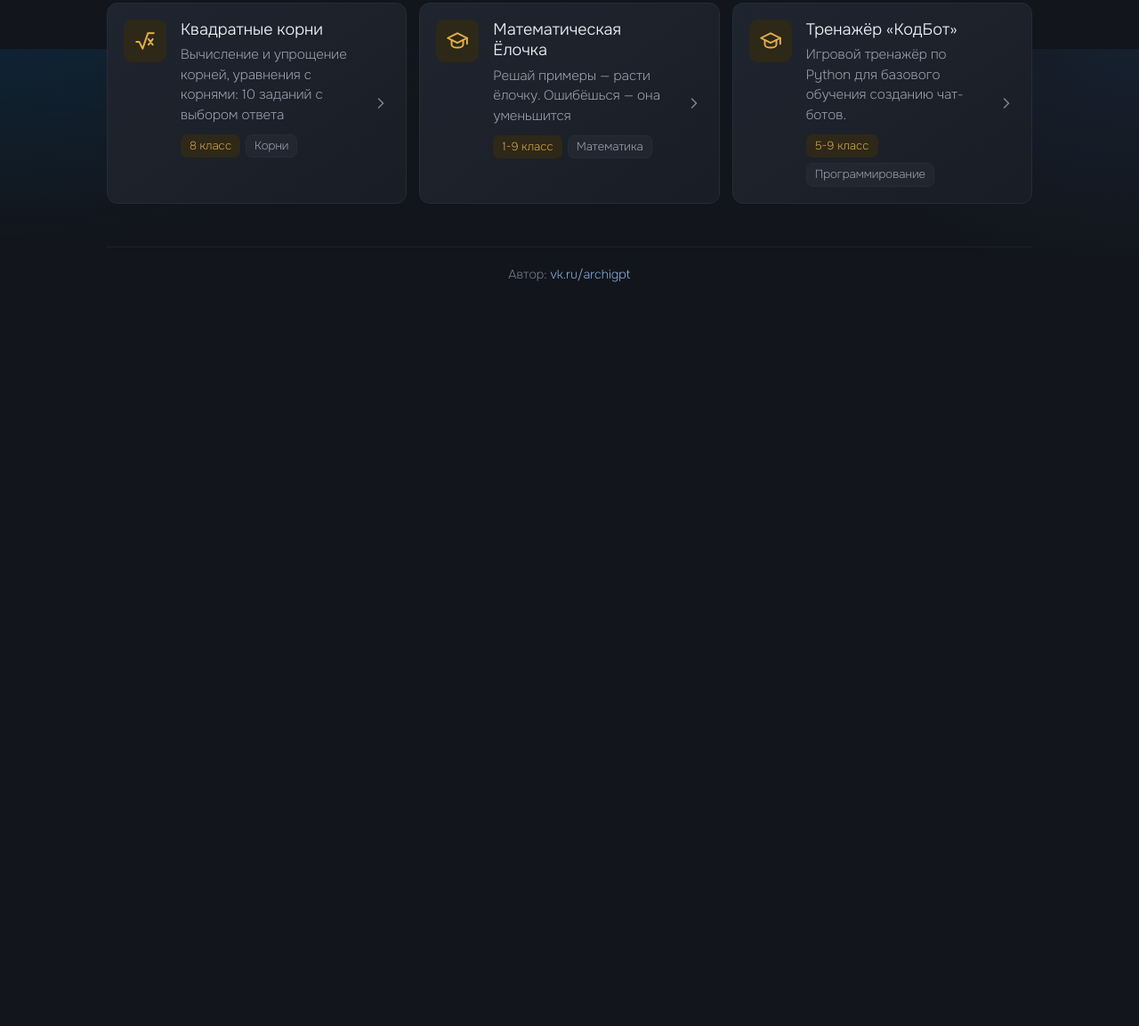
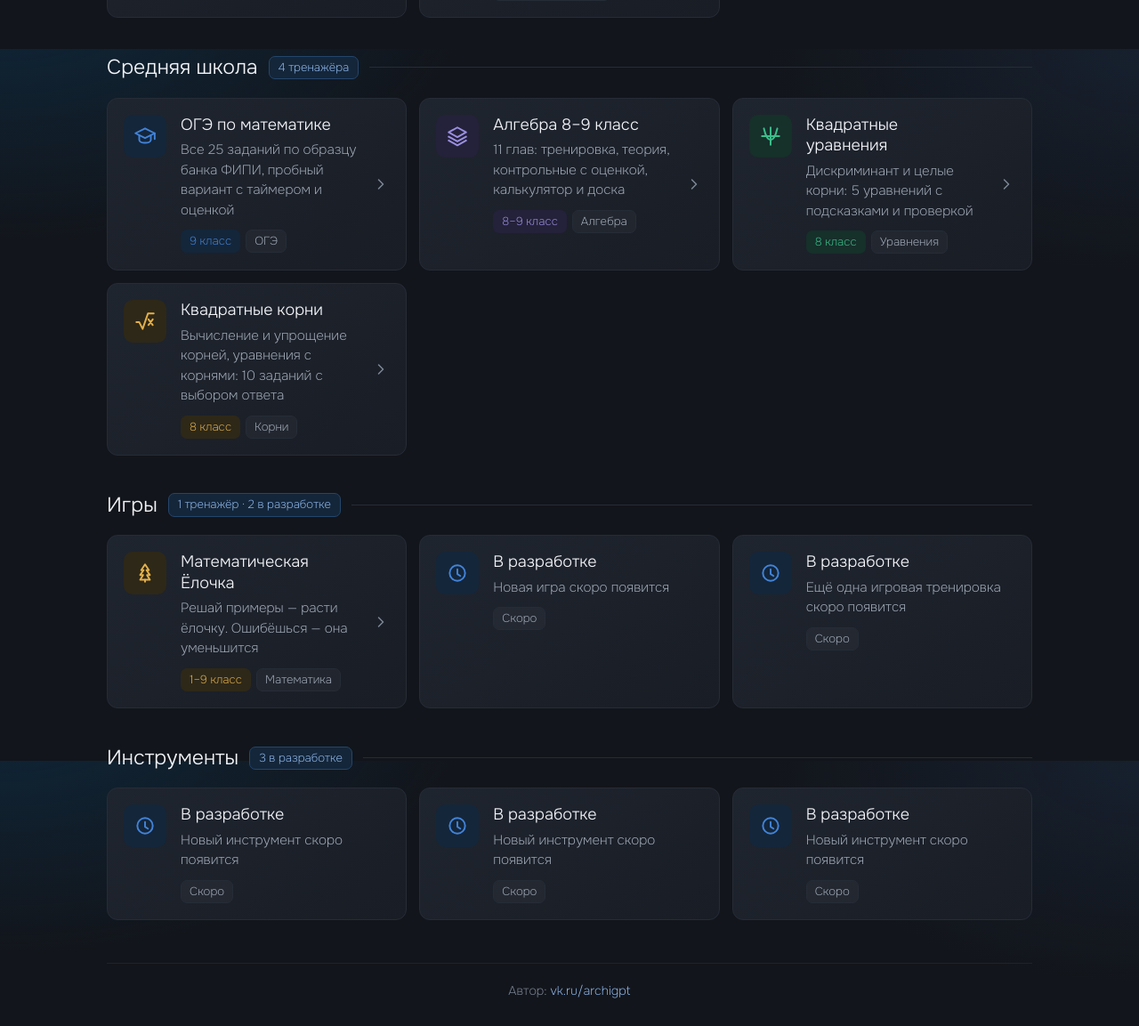
Before and after one commit to maynezs/mysite, a plain HTML site: page trainers.html in a window 1280 px wide. Shown: the part 745-1898 px from the top of the page at 89% size. Before the commit the page ends 1092 px from the top, so only its background shows below. Drawn offline with Linux system fonts and the light colour scheme.

Commit message:
Update trainers.html

```diff
--- a/trainers.html
+++ b/trainers.html
@@ -4,7 +4,7 @@
 <meta charset="utf-8">
 <meta name="viewport" content="width=device-width, initial-scale=1, viewport-fit=cover">
 <meta name="theme-color" content="#12151b">
-<meta name="description" content="Интерактивные тренажёры по математике и чтению для начальной и средней школы">
+<meta name="description" content="Интерактивные тренажёры по математике, чтению, информатике и игры для школьников">
 <meta name="mobile-web-app-capable" content="yes">
 <meta name="apple-mobile-web-app-capable" content="yes">
 <meta name="apple-mobile-web-app-status-bar-style" content="black-translucent">
@@ -39,6 +39,42 @@
   <p class="hint" id="iosHint" hidden>Чтобы установить тренажёры на экран, нажми «Поделиться» и выбери «На экран „Домой“»</p>
 
   <main>
+    <section class="group" aria-labelledby="codeTitle">
+      <div class="group__head">
+        <h2 class="group__title" id="codeTitle">Информатика и Код</h2>
+        <span class="group__count">2 тренажёра · 1 в разработке</span>
+        <span class="group__line" aria-hidden="true"></span>
+      </div>
+      <div class="grid">
+        <a class="card card--green" href="kodbot/kodbot.html" style="--i:0">
+          <span class="card__icon" aria-hidden="true"><svg viewBox="0 0 24 24"><path d="M8 6l-5 6 5 6M16 6l5 6-5 6"/><path d="M13 4l-2 16"/></svg></span>
+          <span class="card__body">
+            <span class="card__title">Тренажёр «КодБот»</span>
+            <span class="card__text">Игровой тренажёр по Python для базового обучения созданию чат-ботов.</span>
+            <span class="card__tags"><span class="tag tag--accent">5–9 класс</span><span class="tag">Программирование</span></span>
+          </span>
+          <span class="card__arrow" aria-hidden="true"><svg viewBox="0 0 24 24"><path d="M9 6l6 6-6 6"/></svg></span>
+        </a>
+        <a class="card card--green" href="trainers/trenhtml.html" style="--i:0">
+          <span class="card__icon" aria-hidden="true"><svg viewBox="0 0 24 24"><path d="M8 6l-5 6 5 6M16 6l5 6-5 6"/><path d="M13 4l-2 16"/></svg></span>
+          <span class="card__body">
+            <span class="card__title">Тренажёр по HTML</span>
+            <span class="card__text">Учебный тренажёр по HTML с теорией и оценкой в конце</span>
+            <span class="card__tags"><span class="tag tag--accent">7–11 класс</span><span class="tag">Программирование</span></span>
+          </span>
+          <span class="card__arrow" aria-hidden="true"><svg viewBox="0 0 24 24"><path d="M9 6l6 6-6 6"/></svg></span>
+        </a>
+        <div class="card card--placeholder" style="--i:2" aria-disabled="true">
+          <span class="card__icon" aria-hidden="true"><svg viewBox="0 0 24 24"><circle cx="12" cy="12" r="8"/><path d="M12 8v5l3 2"/></svg></span>
+          <span class="card__body">
+            <span class="card__title">В разработке</span>
+            <span class="card__text">Новый тренажёр по программированию скоро появится</span>
+            <span class="card__tags"><span class="tag">Скоро</span></span>
+          </span>
+        </div>
+      </div>
+    </section>
+
     <section class="group" aria-labelledby="primaryTitle">
       <div class="group__head">
         <h2 class="group__title" id="primaryTitle">Начальная школа</h2>
@@ -74,7 +110,7 @@
         <span class="group__line" aria-hidden="true"></span>
       </div>
       <div class="grid">
-        <a class="card" href="trainers/ogemathtouch.html" style="--i:2">
+        <a class="card" href="trainers/ogemathtouch.html" style="--i:0">
           <span class="card__icon" aria-hidden="true"><svg viewBox="0 0 24 24"><path d="M2 9l10-5 10 5-10 5z"/><path d="M6 11v5c0 1.7 2.7 3 6 3s6-1.3 6-3v-5"/><path d="M22 9v6"/></svg></span>
           <span class="card__body">
             <span class="card__title">ОГЭ по математике</span>
@@ -83,7 +119,7 @@
           </span>
           <span class="card__arrow" aria-hidden="true"><svg viewBox="0 0 24 24"><path d="M9 6l6 6-6 6"/></svg></span>
         </a>
-        <a class="card card--violet" href="trainers/mathtrener8-9.html" style="--i:3">
+        <a class="card card--violet" href="trainers/mathtrener8-9.html" style="--i:1">
           <span class="card__icon" aria-hidden="true"><svg viewBox="0 0 24 24"><path d="M12 3l9 5-9 5-9-5z"/><path d="M3 12.5l9 5 9-5"/><path d="M3 16.5l9 5 9-5"/></svg></span>
           <span class="card__body">
             <span class="card__title">Алгебра 8–9 класс</span>
@@ -92,7 +128,7 @@
           </span>
           <span class="card__arrow" aria-hidden="true"><svg viewBox="0 0 24 24"><path d="M9 6l6 6-6 6"/></svg></span>
         </a>
-        <a class="card card--green" href="trainers/kvadraturv.html" style="--i:4">
+        <a class="card card--green" href="trainers/kvadraturv.html" style="--i:2">
           <span class="card__icon" aria-hidden="true"><svg viewBox="0 0 24 24"><path d="M3 12h18M12 3v18"/><path d="M5 4c2 9 5 12 7 12s5-3 7-12"/></svg></span>
           <span class="card__body">
             <span class="card__title">Квадратные уравнения</span>
@@ -101,7 +137,7 @@
           </span>
           <span class="card__arrow" aria-hidden="true"><svg viewBox="0 0 24 24"><path d="M9 6l6 6-6 6"/></svg></span>
         </a>
-        <a class="card card--yellow" href="trainers/mathkvadrat.html" style="--i:5">
+        <a class="card card--yellow" href="trainers/mathkvadrat.html" style="--i:3">
           <span class="card__icon" aria-hidden="true"><svg viewBox="0 0 24 24"><path d="M3 13h3l3.5 7L15 4h6"/><path d="M15.5 10l4.5 6M20 10l-4.5 6"/></svg></span>
           <span class="card__body">
             <span class="card__title">Квадратные корни</span>
@@ -110,24 +146,75 @@
           </span>
           <span class="card__arrow" aria-hidden="true"><svg viewBox="0 0 24 24"><path d="M9 6l6 6-6 6"/></svg></span>
         </a>
-        <a class="card card--yellow" href="mathelka/mathelka.html" style="--i:5">
-          <span class="card__icon" aria-hidden="true"><svg viewBox="0 0 24 24"><path d="M2 9l10-5 10 5-10 5z"/><path d="M6 11v5c0 1.7 2.7 3 6 3s6-1.3 6-3v-5"/><path d="M22 9v6"/></svg></span>
+      </div>
+    </section>
+
+    <section class="group" aria-labelledby="gamesTitle">
+      <div class="group__head">
+        <h2 class="group__title" id="gamesTitle">Игры</h2>
+        <span class="group__count">1 тренажёр · 2 в разработке</span>
+        <span class="group__line" aria-hidden="true"></span>
+      </div>
+      <div class="grid">
+        <a class="card card--yellow" href="mathelka/mathelka.html" style="--i:0">
+          <span class="card__icon" aria-hidden="true"><svg viewBox="0 0 24 24"><path d="M12 3l4 6h-2.5l3.5 5h-3l3 5H7l3-5H7l3.5-5H8z"/><path d="M12 19v2"/></svg></span>
           <span class="card__body">
             <span class="card__title">Математическая Ёлочка</span>
             <span class="card__text">Решай примеры — расти ёлочку. Ошибёшься — она уменьшится</span>
-            <span class="card__tags"><span class="tag tag--accent">1-9 класс</span><span class="tag">Математика</span></span>
+            <span class="card__tags"><span class="tag tag--accent">1–9 класс</span><span class="tag">Математика</span></span>
           </span>
           <span class="card__arrow" aria-hidden="true"><svg viewBox="0 0 24 24"><path d="M9 6l6 6-6 6"/></svg></span>
         </a>
-        <a class="card card--yellow" href="kodbot/kodbot.html" style="--i:5">
-          <span class="card__icon" aria-hidden="true"><svg viewBox="0 0 24 24"><path d="M2 9l10-5 10 5-10 5z"/><path d="M6 11v5c0 1.7 2.7 3 6 3s6-1.3 6-3v-5"/><path d="M22 9v6"/></svg></span>
+        <div class="card card--placeholder" style="--i:1" aria-disabled="true">
+          <span class="card__icon" aria-hidden="true"><svg viewBox="0 0 24 24"><circle cx="12" cy="12" r="8"/><path d="M12 8v5l3 2"/></svg></span>
           <span class="card__body">
-            <span class="card__title">Тренажёр «КодБот»</span>
-            <span class="card__text">Игровой тренажёр по Python для базового обучения созданию чат-ботов. </span>
-            <span class="card__tags"><span class="tag tag--accent">5-9 класс</span><span class="tag">Программирование</span></span>
+            <span class="card__title">В разработке</span>
+            <span class="card__text">Новая игра скоро появится</span>
+            <span class="card__tags"><span class="tag">Скоро</span></span>
           </span>
-          <span class="card__arrow" aria-hidden="true"><svg viewBox="0 0 24 24"><path d="M9 6l6 6-6 6"/></svg></span>
-        </a>
+        </div>
+        <div class="card card--placeholder" style="--i:2" aria-disabled="true">
+          <span class="card__icon" aria-hidden="true"><svg viewBox="0 0 24 24"><circle cx="12" cy="12" r="8"/><path d="M12 8v5l3 2"/></svg></span>
+          <span class="card__body">
+            <span class="card__title">В разработке</span>
+            <span class="card__text">Ещё одна игровая тренировка скоро появится</span>
+            <span class="card__tags"><span class="tag">Скоро</span></span>
+          </span>
+        </div>
+      </div>
+    </section>
+
+    <section class="group" aria-labelledby="toolsTitle">
+      <div class="group__head">
+        <h2 class="group__title" id="toolsTitle">Инструменты</h2>
+        <span class="group__count">3 в разработке</span>
+        <span class="group__line" aria-hidden="true"></span>
+      </div>
+      <div class="grid">
+        <div class="card card--placeholder" style="--i:0" aria-disabled="true">
+          <span class="card__icon" aria-hidden="true"><svg viewBox="0 0 24 24"><circle cx="12" cy="12" r="8"/><path d="M12 8v5l3 2"/></svg></span>
+          <span class="card__body">
+            <span class="card__title">В разработке</span>
+            <span class="card__text">Новый инструмент скоро появится</span>
+            <span class="card__tags"><span class="tag">Скоро</span></span>
+          </span>
+        </div>
+        <div class="card card--placeholder" style="--i:1" aria-disabled="true">
+          <span class="card__icon" aria-hidden="true"><svg viewBox="0 0 24 24"><circle cx="12" cy="12" r="8"/><path d="M12 8v5l3 2"/></svg></span>
+          <span class="card__body">
+            <span class="card__title">В разработке</span>
+            <span class="card__text">Новый инструмент скоро появится</span>
+            <span class="card__tags"><span class="tag">Скоро</span></span>
+          </span>
+        </div>
+        <div class="card card--placeholder" style="--i:2" aria-disabled="true">
+          <span class="card__icon" aria-hidden="true"><svg viewBox="0 0 24 24"><circle cx="12" cy="12" r="8"/><path d="M12 8v5l3 2"/></svg></span>
+          <span class="card__body">
+            <span class="card__title">В разработке</span>
+            <span class="card__text">Новый инструмент скоро появится</span>
+            <span class="card__tags"><span class="tag">Скоро</span></span>
+          </span>
+        </div>
       </div>
     </section>
   </main>
```
